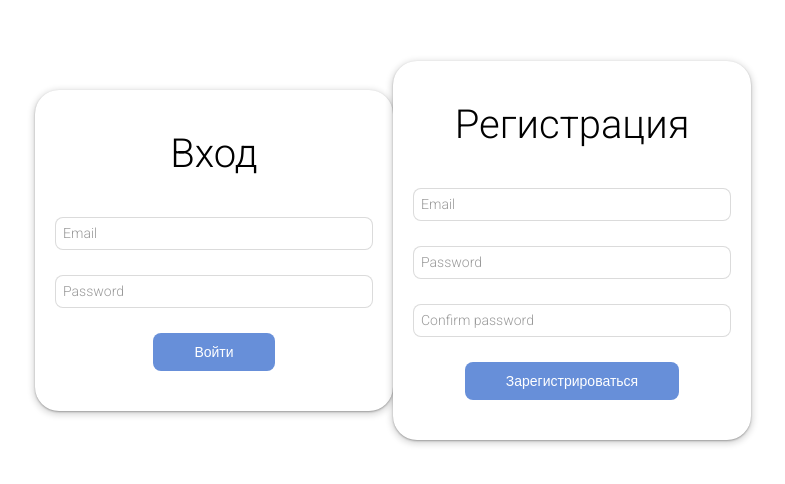
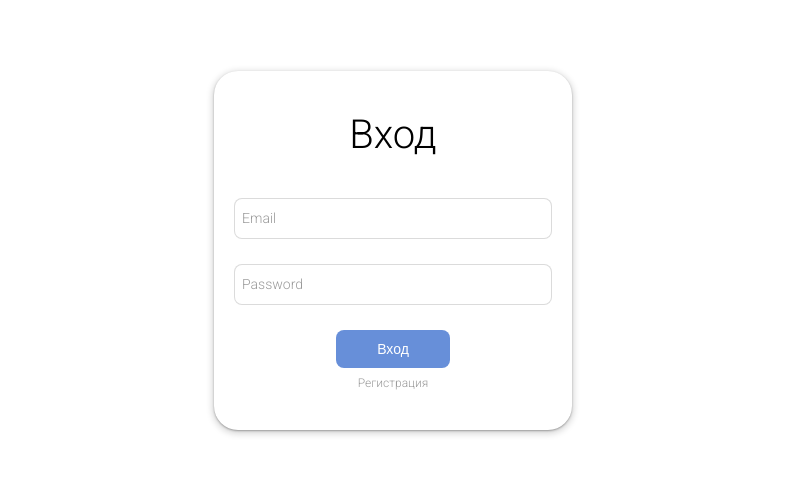
Before and after one commit to ovsaltuk/budget-front, a React (Create React App) app: page / in a window 1280 px wide. Shown: the part 150-634 px from the top of the page, without its empty margins (247-1032 px from the left). Built offline with nearby package versions, Linux system fonts and the light colour scheme; no server answers.

Commit message:
feat(ui): add forms changing on auth page

```diff
--- a/package.json
+++ b/package.json
@@ -13,6 +13,7 @@
     "@types/react": "^19.2.7",
     "@types/react-dom": "^19.2.3",
     "axios": "^1.13.2",
+    "jwt-decode": "^4.0.0",
     "react": "^19.2.0",
     "react-dom": "^19.2.0",
     "react-hook-form": "^7.71.1",
@@ -20,7 +21,8 @@
     "sass": "^1.94.2",
     "typescript": "^4.9.5",
     "web-vitals": "^2.1.4",
-    "zod": "^4.3.5"
+    "zod": "^4.3.5",
+    "zustand": "^5.0.11"
   },
   "scripts": {
     "start": "react-scripts start",
--- a/src/components/RegistrationForm/RegistrationForm.tsx
+++ b/src/components/RegistrationForm/RegistrationForm.tsx
@@ -6,8 +6,12 @@ import { zodResolver } from "@hookform/resolvers/zod"
 import { userApi } from "../../api/userApi"
 import { ICreateUserRequest } from "../../types/IUser"
 
+interface IRegistrationFormProps {
+    toggleForm?: () => void;
+}
 
-export const RegistrationForm = () => {
+
+export const RegistrationForm = ({toggleForm}: IRegistrationFormProps) => {
     const { register, handleSubmit, setError, formState: { errors, isSubmitting } } = useForm<RegistrationValues>({
         resolver: zodResolver(registrationSchema),
         defaultValues: {
@@ -35,7 +39,10 @@ export const RegistrationForm = () => {
             <InputField register={register} name="email" label="Email" type="email" error={errors.email?.message} />
             <InputField register={register} name="password" label="Password" type="password" error={errors.password?.message} />
             <InputField register={register} name="confirmPassword" label="Confirm password" type="password" error={errors.confirmPassword?.message} />
-            <Button text="Зарегистрироваться" disabled={isSubmitting} type="submit" />
+            <div className="button-container">
+                <Button text="Зарегистрироваться" disabled={isSubmitting} type="submit" />
+                <span onClick={toggleForm}>Вход</span>
+            </div>
         </form>
     </div>)
 }
--- a/src/components/SingInForm/SingInForm.tsx
+++ b/src/components/SingInForm/SingInForm.tsx
@@ -4,11 +4,15 @@ import { zodResolver } from "@hookform/resolvers/zod";
 import "./styles.scss";
 import { InputField } from "../common/InputField/InputField";
 import { Button } from "../common/Button/Button";
-import { userApi } from "../../api/userApi";
+import { useAuthStore } from "../../stores/useAuthStore/useAuthStore";
 
-const SingInForm = () => {
+interface ISingInFormProps {
+    toggleForm?: () => void;
+}
 
-    const { register, handleSubmit, setError, formState: { errors, isSubmitting } } = useForm<SingInValues>({
+const SingInForm = ({toggleForm}: ISingInFormProps) => {
+
+    const { register, handleSubmit, formState: { errors, isSubmitting } } = useForm<SingInValues>({
         resolver: zodResolver(singInSchema),
         defaultValues: {
             email: "",
@@ -16,24 +20,19 @@ const SingInForm = () => {
         }
     })
 
+    const login = useAuthStore((state) => state.login);
+    const user = useAuthStore((state) => state.user);
+    const isAuthenticated = useAuthStore((state) => state.isAuthenticated);
+
+    console.log("User:", user);
+    console.log("isAuthenticated:", isAuthenticated);
+
     const onSubmit = async (data: SingInValues) => {
-        try {
-            const response = await userApi.login(data);
-            const { token, user } = response.data; // Извлекаем token и user
-
-            // ✅ Шаг 2: Сохраняем токен
-            localStorage.setItem("token", token);
-
-            console.log("✅ Токен сохранен:", token);
-            console.log("✅ Пользователь:", user);
-
-            // TODO: Переход на dashboard (позже)
-            alert("Успешный вход! Токен сохранен.");
-        } catch (error: any) {
-            console.error("Ошибка логина:", error.response?.data?.error);
-            setError("root", {
-                message: error.response?.data?.error || "Ошибка входа"
-            });
+        const success = await login({ email: data.email, password: data.password });
+        if (success) {
+            console.log("✅ Логин через Zustand!");
+        } else {
+            alert('ошибка авторизации');
         }
     };
 
@@ -43,9 +42,11 @@ const SingInForm = () => {
         <form onSubmit={handleSubmit(onSubmit)} className="form">
             <InputField register={register} name="email" label="Email" type="email" error={errors.email?.message} />
             <InputField register={register} name="password" label="Password" type="password" error={errors.password?.message} />
-            <Button text="Войти" disabled={isSubmitting} type="submit" />
+            <div className="button-container">
+                <Button text="Вход" disabled={isSubmitting} type="submit" />
+                <span onClick={toggleForm}>Регистрация</span>
+            </div>
         </form>
-
     </div>)
 }
 
--- a/src/components/SingInForm/styles.scss
+++ b/src/components/SingInForm/styles.scss
@@ -22,3 +22,19 @@
   font-size: 40px;
   font-weight: 300;
 }
+
+.button-container {
+  display: flex;
+  flex-direction: column;
+  align-items: center;
+  gap: 8px;
+
+  & span {
+    font-size: 12px;
+    color: v.$input-placeholder-color;
+    cursor: pointer;
+    &:hover {
+      color: v.$color_text_black
+    }
+  }
+}
--- a/src/components/common/InputField/styles.scss
+++ b/src/components/common/InputField/styles.scss
@@ -5,7 +5,7 @@
 }
 
 .input {
-  padding: 8px;
+  padding: 12px 8px;
   width: 300px;
   border-radius: v.$input-rounded;
   border: 1px solid v.$border-color;
@@ -17,7 +17,7 @@
   &:not(:placeholder-shown) + .input-title {
     font-size: 10px;
     color: v.$color_text_black;
-    transform: translate(-8px, -28px);
+    transform: translate(-8px, -36px);
   }
 
   &.error {
--- a/src/pages/authPage/AuthPage.tsx
+++ b/src/pages/authPage/AuthPage.tsx
@@ -1,11 +1,15 @@
+import { useState } from "react";
 import { RegistrationForm } from "../../components/RegistrationForm/RegistrationForm";
 import SingInForm from "../../components/SingInForm/SingInForm";
 import "./styles.scss";
 
 const AuthPage = () => {
+    const [activeForm, setActiveForm] = useState<'login' | 'register'>('login');
+
     return (<div className="auth-page">
-        <SingInForm />
-        <RegistrationForm />
+        {
+            activeForm === "login" ? <SingInForm toggleForm={() => setActiveForm('register')} /> : <RegistrationForm toggleForm={() => setActiveForm('login')} />
+        }
     </div>)
 }
 
--- /dev/null
+++ b/src/stores/useAuthStore/useAuthStore.ts
@@ -0,0 +1,68 @@
+import { create } from "zustand";
+import { ILoginRequest, IUser } from "../../types/IUser";
+import { jwtDecode } from "jwt-decode";
+import { decode } from "punycode";
+import { userApi } from "../../api/userApi";
+
+interface IJwtPayload {
+  userId: number;
+  email: string;
+  exp: number;
+}
+
+interface IAuthState {
+  user: IUser | null;
+  isAuthenticated: boolean;
+  loading: boolean;
+  login: (data: ILoginRequest) => Promise<boolean>;
+  logout: () => void;
+  checkAuth: () => void;
+}
+
+export const useAuthStore = create<IAuthState>((set, get) => ({
+  user: null,
+  isAuthenticated: false,
+  loading: true,
+  checkAuth: () => {
+    const token = localStorage.getItem("token");
+    if (!token) {
+      set({ loading: false });
+      return;
+    }
+
+    try {
+      const { userId, email, exp } = jwtDecode<IJwtPayload>(token);
+      if (exp * 1000 > Date.now()) {
+        set({
+          user: { id: userId, email },
+          isAuthenticated: true,
+          loading: false,
+        });
+      } else {
+        localStorage.removeItem("token");
+        set({ loading: false });
+      }
+    } catch (error) {
+      localStorage.removeItem("token");
+      set({ loading: false });
+    }
+  },
+  login: async ({ email, password }: ILoginRequest) => {
+    set({ loading: true });
+    try {
+      const respone = await userApi.login({ email, password });
+      const { token, user } = respone.data;
+
+      localStorage.setItem("token", token);
+      set({ user, isAuthenticated: true, loading: false });
+      return true;
+    } catch (error) {
+      set({ loading: false });
+      return false;
+    }
+  },
+  logout: () => {
+    localStorage.removeItem('token');
+    set({user: null, isAuthenticated: false});
+  },
+}));
```
Also changed, not shown: 2 other files (tests, documents, lock files or other folders).
